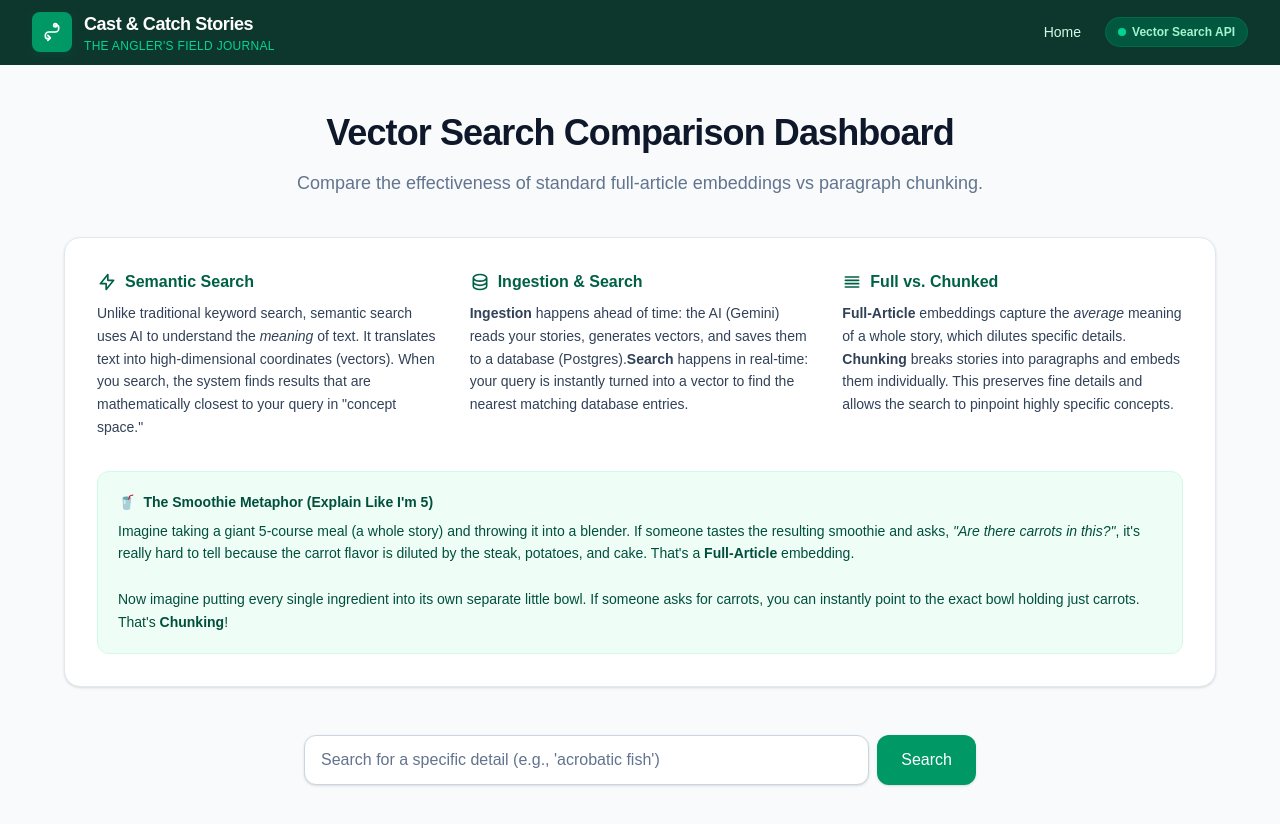
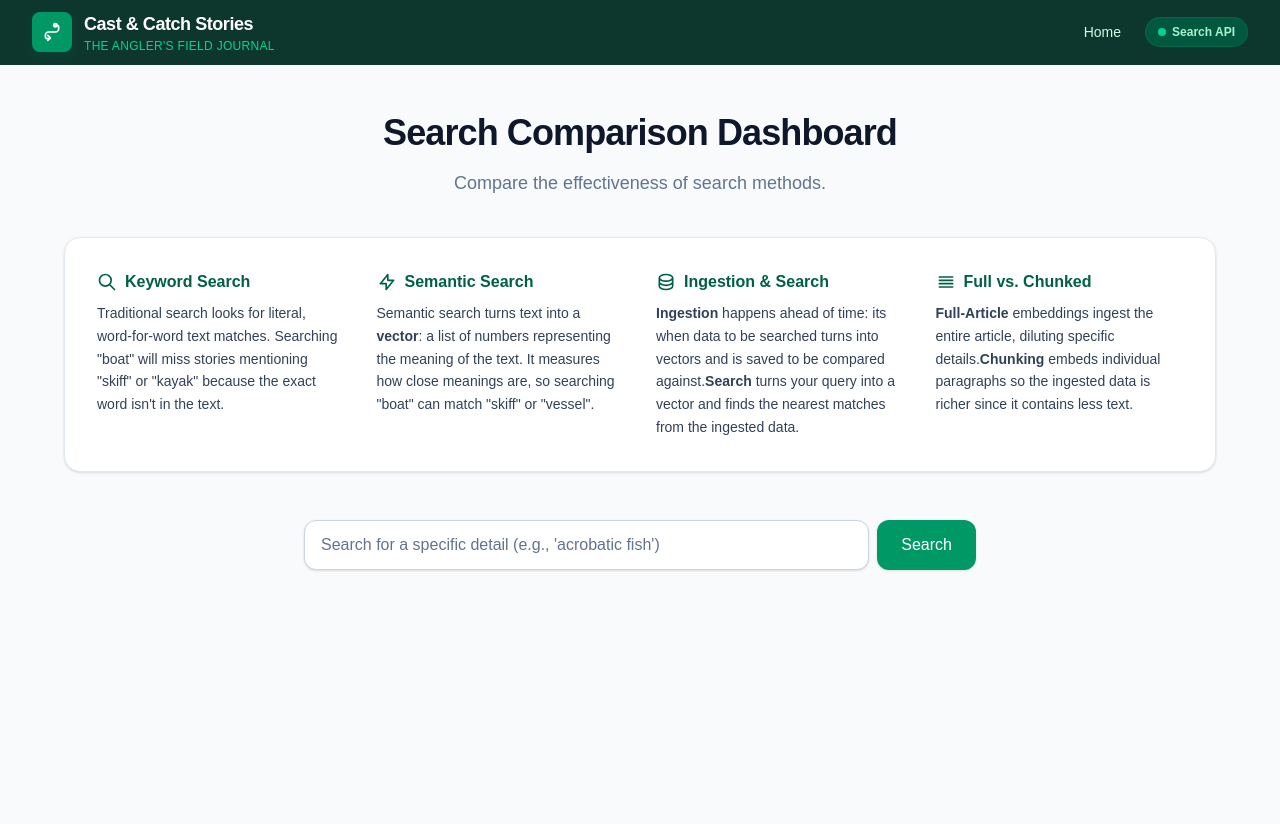
Before and after one commit to JamesTicatic/FishingProject, a Next.js app: page /dashboard in a window 1280 px wide. Shown: the top 824 px of the page. Built offline with nearby package versions, Linux system fonts and the light colour scheme.

Commit message:
feat(ui): update search dashboard info

```diff
--- a/app/dashboard/page.tsx
+++ b/app/dashboard/page.tsx
@@ -41,23 +41,33 @@ export default function DashboardPage() {
       <div className="max-w-6xl mx-auto">
         <div className="text-center mb-10">
           <h1 className="text-3xl font-extrabold text-slate-900 tracking-tight sm:text-4xl">
-            Vector Search Comparison Dashboard
+            Search Comparison Dashboard
           </h1>
           <p className="mt-4 text-lg text-slate-500">
-            Compare the effectiveness of standard full-article embeddings vs paragraph chunking.
+            Compare the effectiveness of search methods.
           </p>
         </div>
 
         {/* Information Block */}
         <div className="bg-white rounded-2xl shadow-sm border border-slate-200 p-6 sm:p-8 mb-12 text-sm text-slate-700">
-          <div className="grid grid-cols-1 md:grid-cols-3 gap-8">
+          <div className="grid grid-cols-1 sm:grid-cols-2 lg:grid-cols-4 gap-6 sm:gap-8">
+            <div>
+              <h3 className="font-bold text-emerald-800 text-base mb-2 flex items-center gap-2">
+                <svg className="w-5 h-5" fill="none" viewBox="0 0 24 24" stroke="currentColor"><path strokeLinecap="round" strokeLinejoin="round" strokeWidth={2} d="M21 21l-6-6m2-5a7 7 0 11-14 0 7 7 0 0114 0z" /></svg>
+                Keyword Search
+              </h3>
+              <p className="leading-relaxed">
+                Traditional search looks for literal, word-for-word text matches. Searching "boat" will miss stories mentioning "skiff" or "kayak" because the exact word isn't in the text.
+              </p>
+            </div>
+
             <div>
               <h3 className="font-bold text-emerald-800 text-base mb-2 flex items-center gap-2">
                 <svg className="w-5 h-5" fill="none" viewBox="0 0 24 24" stroke="currentColor"><path strokeLinecap="round" strokeLinejoin="round" strokeWidth={2} d="M13 10V3L4 14h7v7l9-11h-7z" /></svg>
                 Semantic Search
               </h3>
               <p className="leading-relaxed">
-                Unlike traditional keyword search, semantic search uses AI to understand the <em>meaning</em> of text. It translates text into high-dimensional coordinates (vectors). When you search, the system finds results that are mathematically closest to your query in "concept space."
+                Semantic search turns text into a <strong>vector</strong>: a list of numbers representing the meaning of the text. It measures how close meanings are, so searching "boat" can match "skiff" or "vessel".
               </p>
             </div>
 
@@ -67,8 +77,8 @@ export default function DashboardPage() {
                 Ingestion &amp; Search
               </h3>
               <p className="leading-relaxed">
-                <strong>Ingestion</strong> happens ahead of time: the AI (Gemini) reads your stories, generates vectors, and saves them to a database (Postgres).
-                <strong>Search</strong> happens in real-time: your query is instantly turned into a vector to find the nearest matching database entries.
+                <strong>Ingestion</strong> happens ahead of time: its when data to be searched turns into vectors and is saved to be compared against.
+                <strong>Search</strong> turns your query into a vector and finds the nearest matches from the ingested data.
               </p>
             </div>
 
@@ -78,22 +88,10 @@ export default function DashboardPage() {
                 Full vs. Chunked
               </h3>
               <p className="leading-relaxed">
-                <strong>Full-Article</strong> embeddings capture the <em>average</em> meaning of a whole story, which dilutes specific details. <br/>
-                <strong>Chunking</strong> breaks stories into paragraphs and embeds them individually. This preserves fine details and allows the search to pinpoint highly specific concepts.
+                <strong>Full-Article</strong> embeddings ingest the entire article, diluting specific details.
+                <strong>Chunking</strong> embeds individual paragraphs so the ingested data is richer since it contains less text.
               </p>
             </div>
-          </div>
-
-          {/* ELI5 Metaphor */}
-          <div className="mt-8 p-5 bg-emerald-50/80 border border-emerald-100 rounded-xl text-emerald-900">
-            <h4 className="font-bold mb-2 flex items-center gap-2">
-              <span>🥤</span> The Smoothie Metaphor (Explain Like I&apos;m 5)
-            </h4>
-            <p className="leading-relaxed">
-              Imagine taking a giant 5-course meal (a whole story) and throwing it into a blender. If someone tastes the resulting smoothie and asks, <em>"Are there carrots in this?"</em>, it's really hard to tell because the carrot flavor is diluted by the steak, potatoes, and cake. That's a <strong>Full-Article</strong> embedding.
-              <br/><br/>
-              Now imagine putting every single ingredient into its own separate little bowl. If someone asks for carrots, you can instantly point to the exact bowl holding just carrots. That's <strong>Chunking</strong>!
-            </p>
           </div>
         </div>
 
--- a/components/Navbar.tsx
+++ b/components/Navbar.tsx
@@ -45,7 +45,7 @@ export default function Navbar() {
               className="hidden sm:inline-flex items-center gap-1.5 px-3 py-1.5 rounded-full text-xs font-semibold bg-emerald-800/80 hover:bg-emerald-700 text-emerald-200 hover:text-white transition-colors border border-emerald-700/50"
             >
               <span className="w-2 h-2 rounded-full bg-emerald-400 animate-pulse"></span>
-              Vector Search API
+              Search API
             </Link>
           </nav>
         </div>
--- a/components/SearchBar.tsx
+++ b/components/SearchBar.tsx
@@ -75,7 +75,7 @@ export default function SearchBar() {
 
       {searched && (
         <div className="mt-6 bg-white p-4 rounded-xl shadow-sm border border-slate-200">
-          <h3 className="font-semibold text-slate-800 mb-4">Vector Search Results</h3>
+          <h3 className="font-semibold text-slate-800 mb-4">Search Results</h3>
           {results.length > 0 ? (
             <ul className="space-y-4">
               {results.map((res) => (
```
